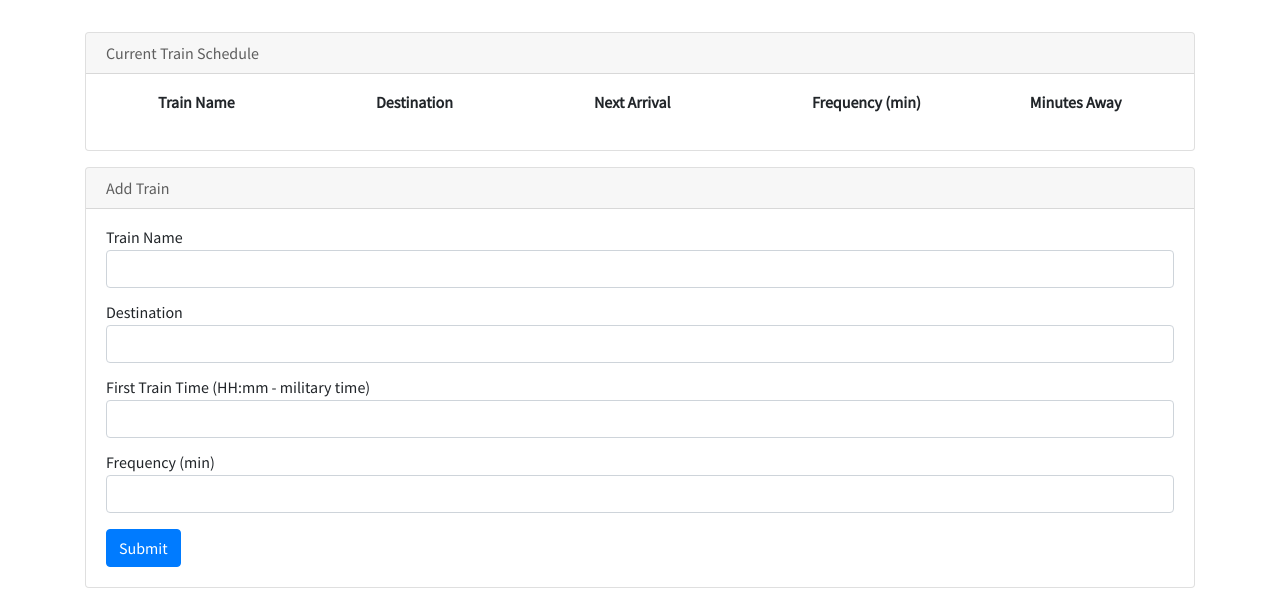
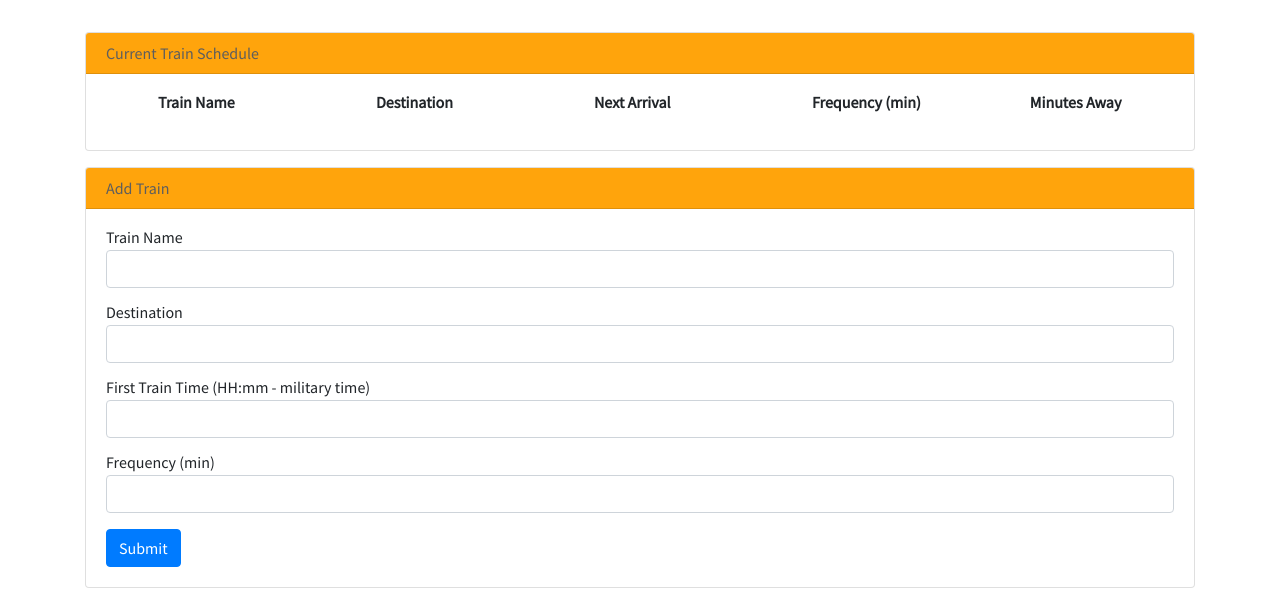
Before and after one commit to yutsukushi/Train-Scheduler, a plain HTML site: page index.html in a window 1280 px wide. Shown: the part 208-800 px from the top of the page. Drawn offline with nearby package versions, Linux system fonts and the light colour scheme; no server answers.

```diff
--- a/assets/style.css
+++ b/assets/style.css
@@ -14,6 +14,7 @@
 
 .card-header {
     color: #5e5e5e;
+    background-color: #ffa40c;
 }
 
 .animated {
```
Also changed, not shown: assets/images/trainscheduler-img.png (added).
